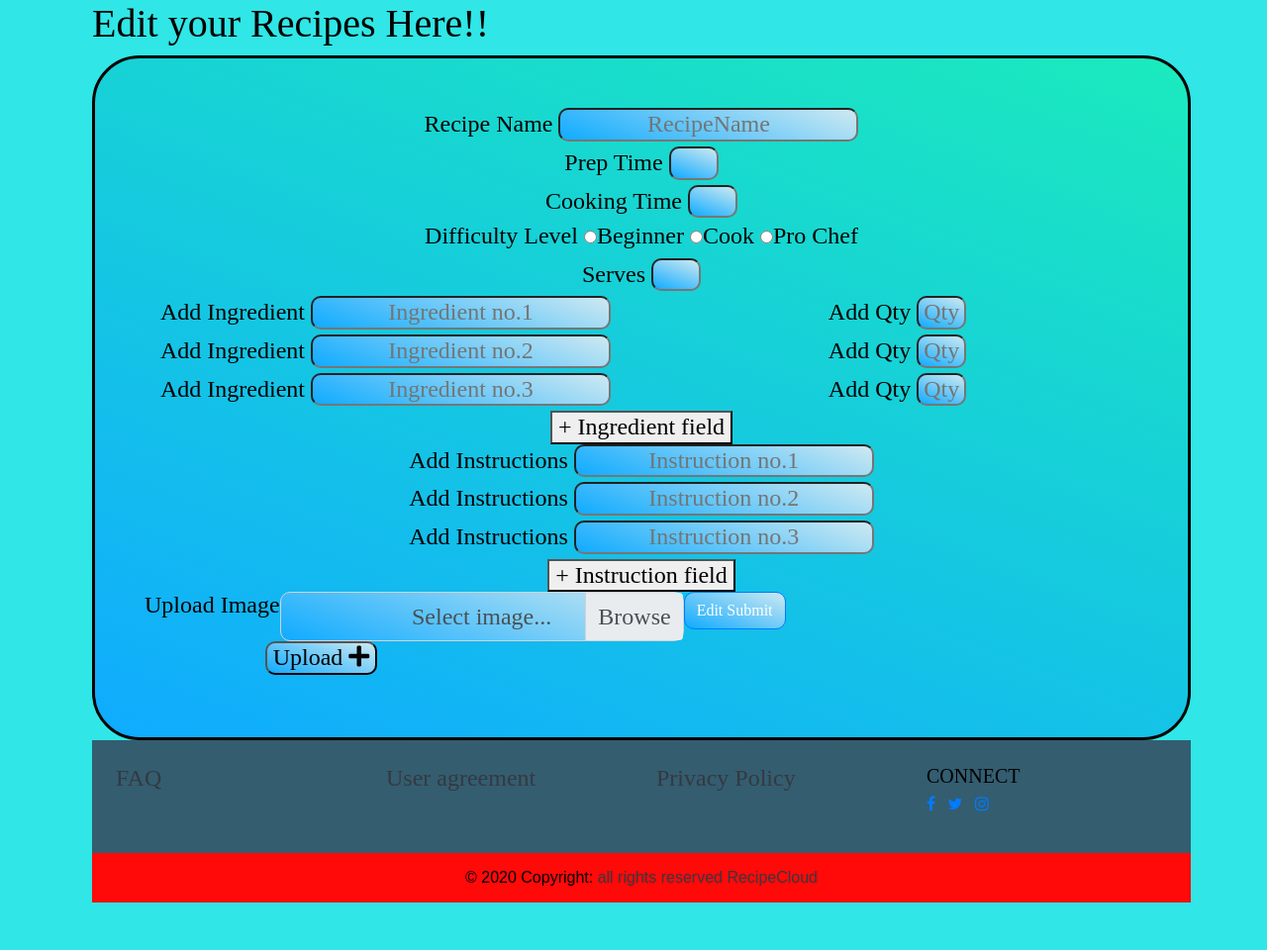
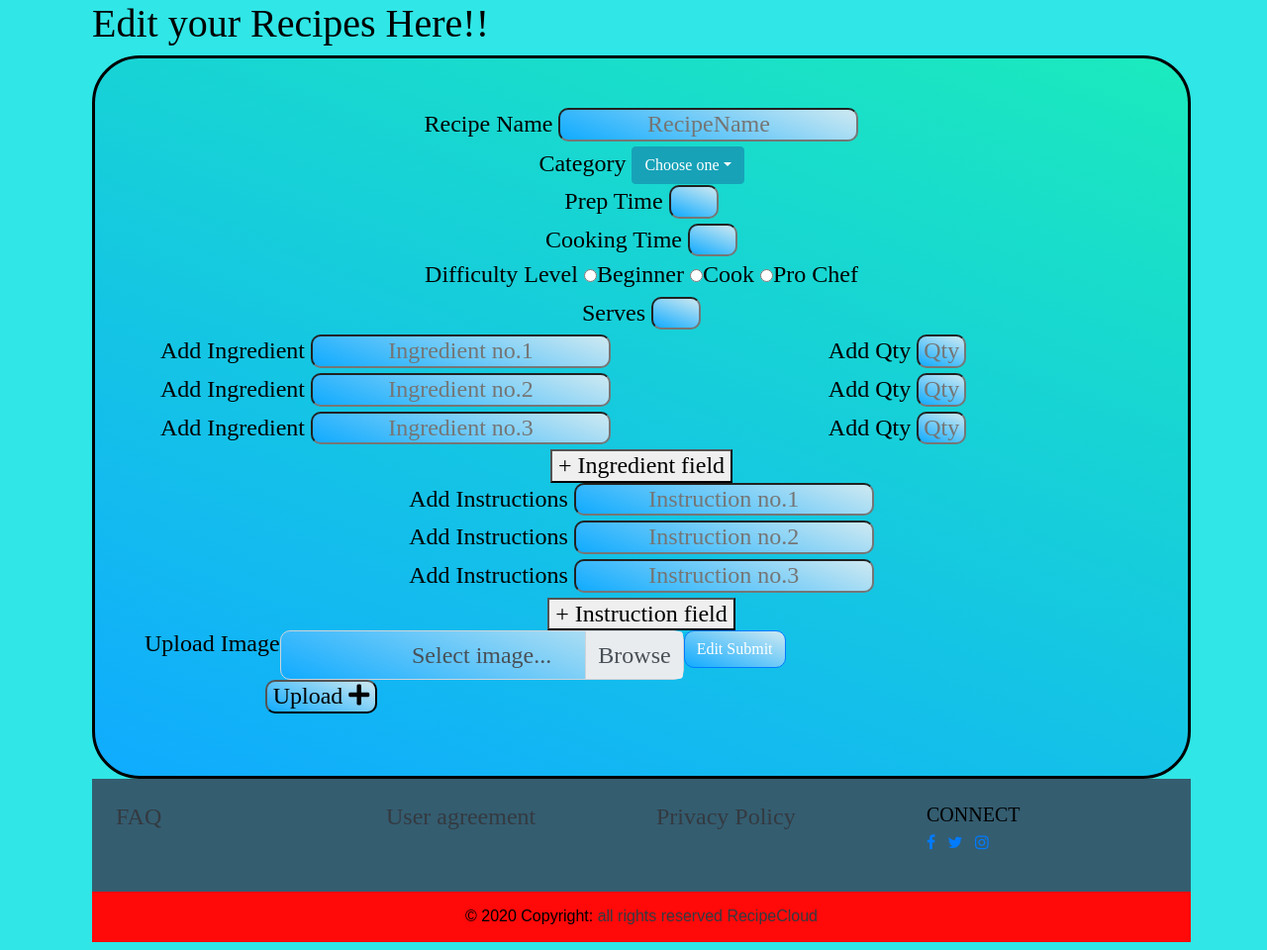
Before and after one commit to Justwhittaker/MusicHub, a Flask app: template templates/edit_recipes.html in a window 1280 px wide. Shown: the part 58-1018 px from the top of the page at 99% size. Before the commit the page ends 970 px from the top, so only its background shows below. Run offline with Flask 2, Linux system fonts and the light colour scheme; the template is opened without the code that fills it, so the values that code supplies are empty; some libraries are stand-ins or nearby versions; some web fonts are replaced.

Commit message:
feat(RecipeCloud): Add dropdown edit and add recipes - category

```diff
--- a/templates/edit_recipes.html
+++ b/templates/edit_recipes.html
@@ -27,6 +27,21 @@
               placeholder="RecipeName"
             />
           </div>
+        </div>
+        <!-- Categories -->
+        <div class="dropdown">
+            <label for="Category">Category</label>
+        <button class="btn btn-info dropdown-toggle" type="button" id="dropdownMenu2"
+            data-toggle="dropdown" aria-haspopup="true" aria-expanded="false">Choose one</button>
+            <div class="dropdown-menu" aria-labelledby="dropdownMenu2">
+                <button class="dropdown-item" name="category" type="button">Beef</button>
+                <button class="dropdown-item" name="category" type="button">Poultry</button>
+                <button class="dropdown-item" name="category" type="button">Fish</button>
+                <button class="dropdown-item" name="category" type="button">Pork</button>
+                <button class="dropdown-item" name="category" type="button">Vegatarian</button>
+                <button class="dropdown-item" name="category" type="button">Sauces</button>
+                <button class="dropdown-item" name="category" type="button">Dessert</button>
+            </div>
         </div>
         <!-- Prep Time -->
         <div class="row">
```
Also changed, not shown: templates/input.html (+14 -12 lines).
